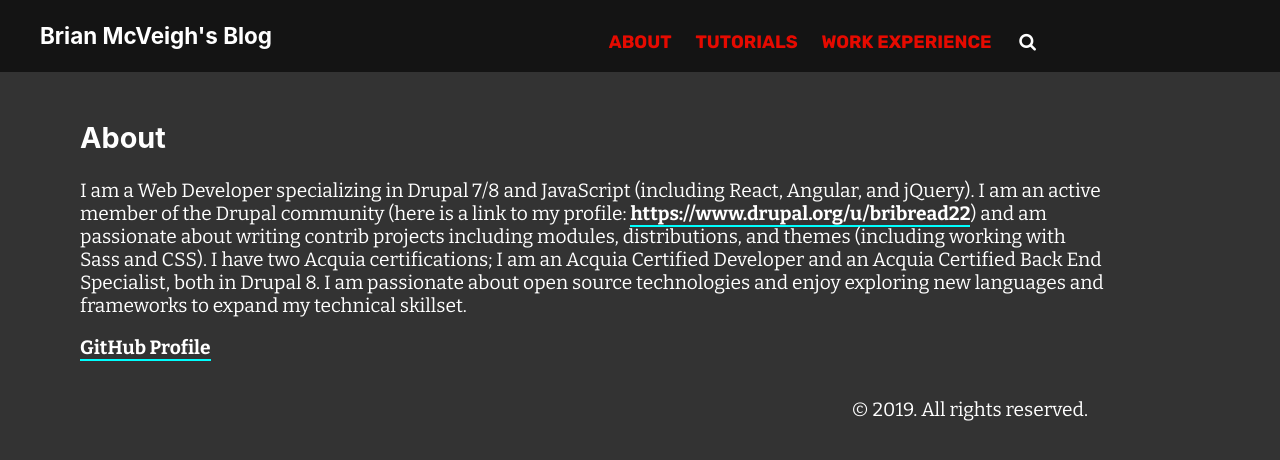
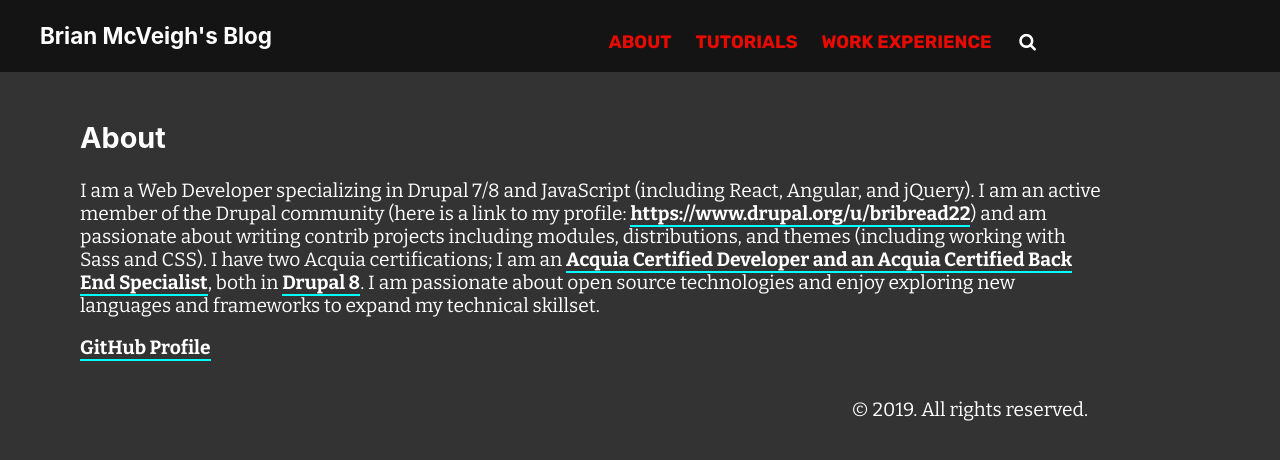
Before and after one commit to bmcveigh/bmcveigh.github.io, a Jekyll site: the page built from about.markdown, in a window 1280 px wide. Shown: the top 460 px of the page. Built offline with Jekyll 4.4.1, drawn with Linux system fonts in a browser that asks for light colours; part of the change alters nothing that is shown.

Commit message:
Updated About page

```diff
--- a/about.markdown
+++ b/about.markdown
@@ -4,6 +4,7 @@ title: About
 permalink: /about/
 ---
 
-I am a Web Developer specializing in Drupal 7/8 and JavaScript (including React, Angular, and jQuery). I am an active member of the Drupal community (here is a link to my profile: [https://www.drupal.org/u/bribread22](https://www.drupal.org/u/bribread22)) and am passionate about writing contrib projects including modules, distributions, and themes (including working with Sass and CSS). I have two Acquia certifications; I am an Acquia Certified Developer and an Acquia Certified Back End Specialist, both in Drupal 8. I am passionate about open source technologies and enjoy exploring new languages and frameworks to expand my technical skillset.
+I am a Web Developer specializing in Drupal 7/8 and JavaScript (including React, Angular, and jQuery). I am an active member of the Drupal community (here is a link to my profile: [https://www.drupal.org/u/bribread22](https://www.drupal.org/u/bribread22)) and am passionate about writing contrib projects including modules, distributions, and themes (including working with Sass and CSS). I have two Acquia certifications; I am an [Acquia Certified Developer and an Acquia Certified Back End Specialist](https://certification.acquia.com/user/1654866), both in
+[Drupal 8](https://www.drupal.org/8). I am passionate about open source technologies and enjoy exploring new languages and frameworks to expand my technical skillset.
 
 [GitHub Profile](https://github.com/bmcveigh)
```
